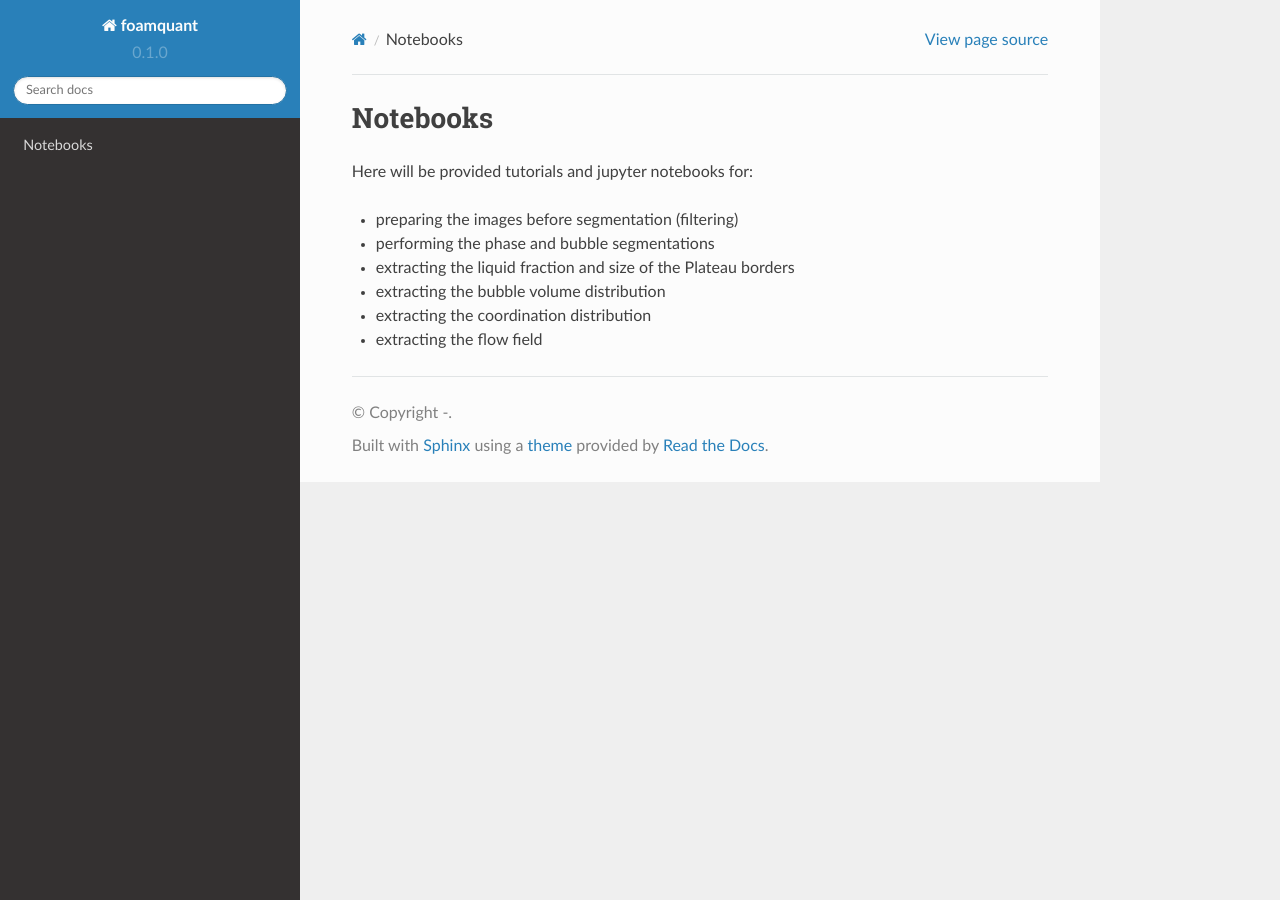
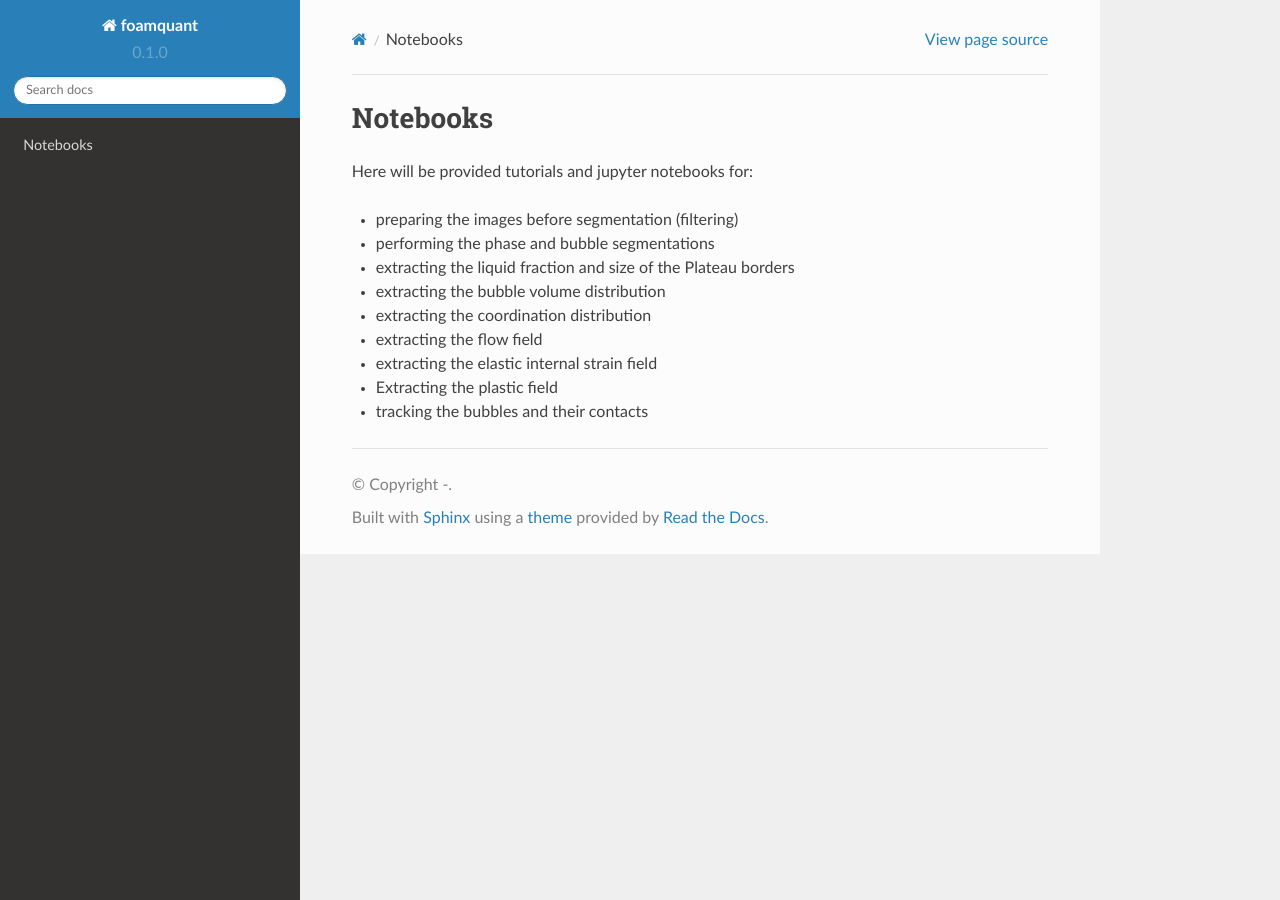
Before and after one commit to floschott/foamquant, a Sphinx documentation site: the page built from docs/source/Notebooks.rst, in a window 1280 px wide. Built offline with Sphinx 7.4.7 and the Read the Docs theme 2.0.0, drawn with Linux system fonts in a browser that asks for light colours; pages that are not in the unit, such as notebooks, are missing from menus.

Commit message:
Update Notebooks.rst

```diff
--- a/docs/source/Notebooks.rst
+++ b/docs/source/Notebooks.rst
@@ -14,3 +14,9 @@ Here will be provided tutorials and jupyter notebooks for:
 - extracting the coordination distribution
 
 - extracting the flow field
+
+- extracting the elastic internal strain field
+
+- Extracting the plastic field
+
+- tracking the bubbles and their contacts
```
